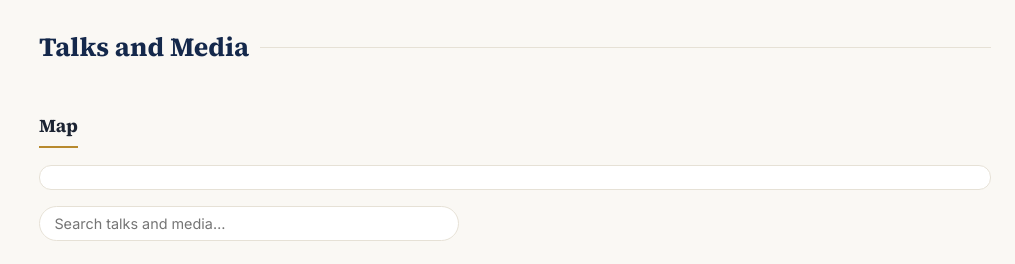
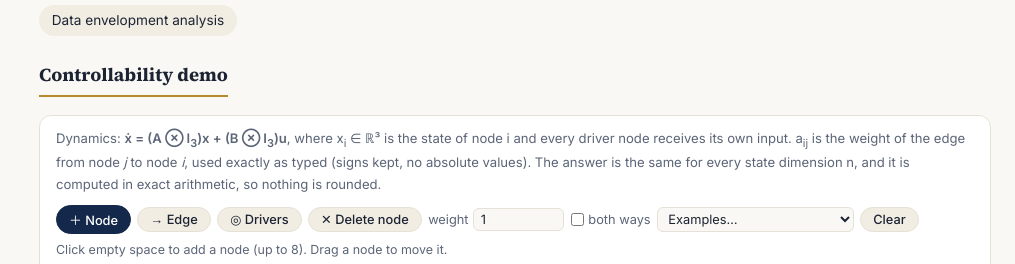
Before and after one commit to vijayakumar-muni/vijayakumar-muni.github.io, a plain HTML site: page index.html in a window 1280 px wide. Shown: the part 1285-1549 px from the top of the page, without its empty margins (265-1280 px from the left). Drawn offline with nearby package versions, Linux system fonts and the light colour scheme.

Commit message:
Update dynamics representation in index.html

```diff
--- a/index.html
+++ b/index.html
@@ -661,7 +661,7 @@ const EX={"Directed path 1→2→3→4":{n:[[110,150],[250,150],[390,150],[530,1
 "Two components":{n:[[160,150],[320,150],[500,150]],e:[[1,2,1],[2,1,1],[3,3,2]]}};
 const HINT={node:"Click empty space to add a node (up to 8). Drag a node to move it.",edge:"Click the source node, then the target node (the same node twice makes a self-loop). The edge gets the weight typed above; weight 0 removes it.",drv:"Click nodes to build your own driver set and test it.",del:"Click a node to delete it."};
 let nodes=[],S=[],mode="node",src=-1,sel=new Set(),hl=[],drag=null;
-root.innerHTML = `<p class="dm-p">Dynamics: <span style="font-family: 'Times New Roman', serif; font-size: 1.1em;"><b><i>ẋ</i></b>(<i>t</i>) = (<span style="font-family: cursive;">A</span> &otimes; <b>I</b><sub>3</sub>)<b><i>x</i></b>(<i>t</i>) + (<span style="font-family: cursive;">B</span> &otimes; <b>I</b><sub>3</sub>)<b><i>u</i></b>(<i>t</i>)</span></p>`;, where x<sub>i</sub> ∈ ℝ³ is the state of node i and every driver node receives its own input. a<sub>ij</sub> is the weight of the edge from node <i>j</i> to node <i>i</i>, used exactly as typed (signs kept, no absolute values). The answer is the same for every state dimension n, and it is computed in exact arithmetic, so nothing is rounded.</p><div class="dm-bar"><button type="button" data-m="node">＋ Node</button><button type="button" data-m="edge">→ Edge</button><button type="button" data-m="drv">◎ Drivers</button><button type="button" data-m="del">✕ Delete node</button><label>weight <input class="dm-w" value="1" size="6" aria-label="Edge weight"></label><label><input type="checkbox" class="dm-bi"> both ways</label><select class="dm-ex" aria-label="Examples"><option>Examples…</option>${Object.keys(EX).map(k=>`<option>${k}</option>`).join("")}</select><button type="button" data-m="clr">Clear</button></div><div class="dm-hint"></div><svg class="dm-svg" viewBox="0 0 ${W} ${H}" role="img" aria-label="Network drawing area"></svg><div class="dm-mat"></div><div class="dm-res" aria-live="polite"></div>`;
+root.innerHTML=`<p class="dm-p">Dynamics: <b>ẋ = (A ⊗ I<sub>3</sub>)x + (B ⊗ I<sub>3</sub>)u</b>, where x<sub>i</sub> ∈ ℝ³ is the state of node i and every driver node receives its own input. a<sub>ij</sub> is the weight of the edge from node <i>j</i> to node <i>i</i>, used exactly as typed (signs kept, no absolute values). The answer is the same for every state dimension n, and it is computed in exact arithmetic, so nothing is rounded.</p><div class="dm-bar"><button type="button" data-m="node">＋ Node</button><button type="button" data-m="edge">→ Edge</button><button type="button" data-m="drv">◎ Drivers</button><button type="button" data-m="del">✕ Delete node</button><label>weight <input class="dm-w" value="1" size="6" aria-label="Edge weight"></label><label><input type="checkbox" class="dm-bi"> both ways</label><select class="dm-ex" aria-label="Examples"><option>Examples…</option>${Object.keys(EX).map(k=>`<option>${k}</option>`).join("")}</select><button type="button" data-m="clr">Clear</button></div><div class="dm-hint"></div><svg class="dm-svg" viewBox="0 0 ${W} ${H}" role="img" aria-label="Network drawing area"></svg><div class="dm-mat"></div><div class="dm-res" aria-live="polite"></div>`;
 const q=s=>root.querySelector(s),svg=q(".dm-svg"),mat=q(".dm-mat"),res=q(".dm-res");
 function drawG(){const N=nodes.length;let h=`<defs>${[["g","#1f9d55"],["r","#d63030"]].map(([k,c])=>`<marker id="dm${k}" viewBox="0 0 10 10" refX="9" refY="5" markerWidth="7" markerHeight="7" orient="auto"><path d="M0 0L10 5L0 10z" fill="${c}"/></marker>`).join("")}</defs>`;
 if(!N)h+=`<text class="dm-ph" x="${W/2}" y="${H/2}">Click here to add nodes</text>`;
```
